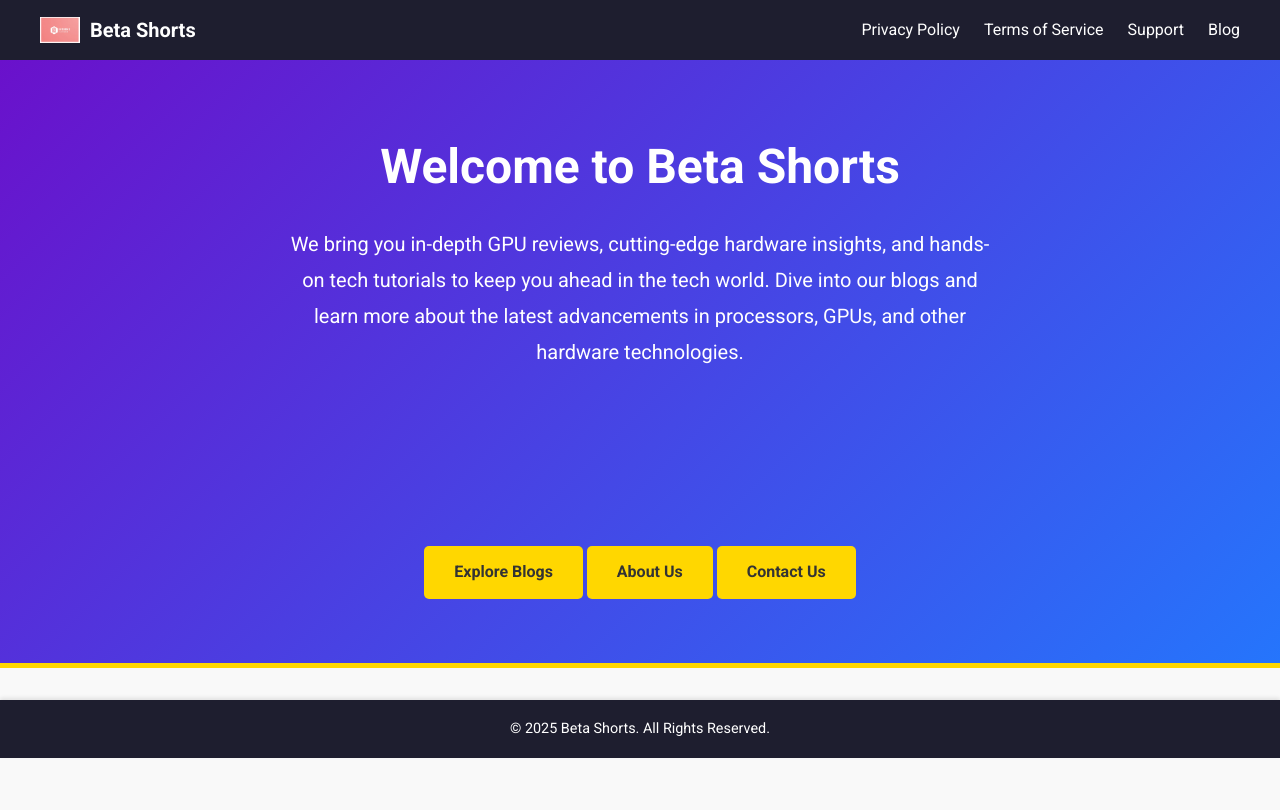
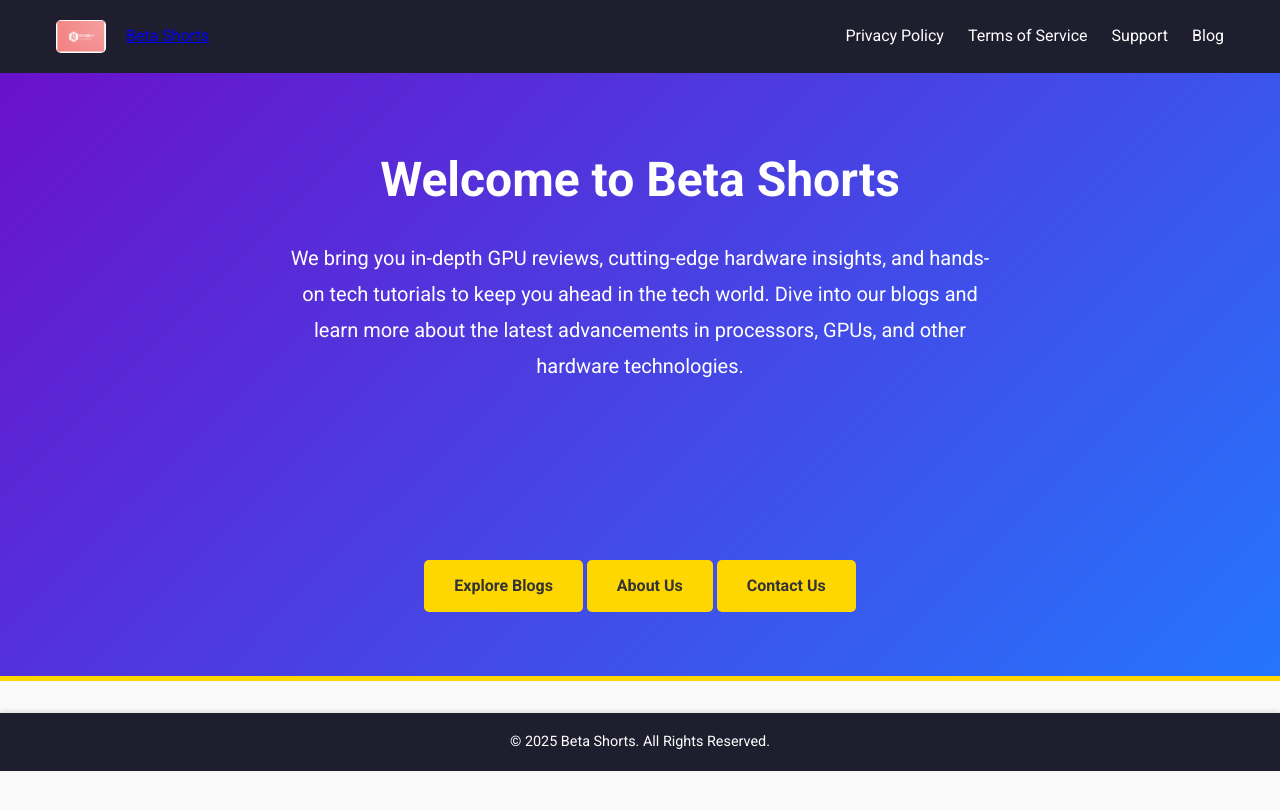
Before and after one commit to betashorts/betashorts-site, a Jekyll site: the page built from index.html, in a window 1280 px wide. Shown: the top 810 px of the page. Built offline with Jekyll 4.4.1, drawn with Linux system fonts in a browser that asks for light colours.

Commit message:
Update styles.css

```diff
--- a/css/styles.css
+++ b/css/styles.css
@@ -20,26 +20,27 @@ body {
     box-shadow: 0 2px 4px rgba(0, 0, 0, 0.1);
 }
 
+.navbar-logo {
+    width: 50px; /* Adjust the size of the logo */
+    height: auto; /* Maintain aspect ratio */
+    margin-right: 10px; /* Spacing between logo and text */
+    border-radius: 5px; /* Slight rounding for a polished look */
+    object-fit: contain; /* Ensure the logo fits nicely without distortion */
+}
+
+.navbar-brand {
+    display: flex;
+    align-items: center;
+    gap: 10px; /* Add consistent spacing between logo and text */
+}
+
 .navbar-container {
     display: flex;
     justify-content: space-between;
     align-items: center;
     max-width: 1200px;
     margin: 0 auto;
-}
-
-.navbar-brand {
-    display: flex;
-    align-items: center;
-    text-decoration: none;
-    color: #fff;
-    font-size: 1.25rem;
-    font-weight: bold;
-}
-
-.navbar-logo {
-    width: 40px;
-    margin-right: 10px;
+    padding: 0.5rem 1rem; /* Add some vertical padding for better spacing */
 }
 
 .navbar-links {
```
